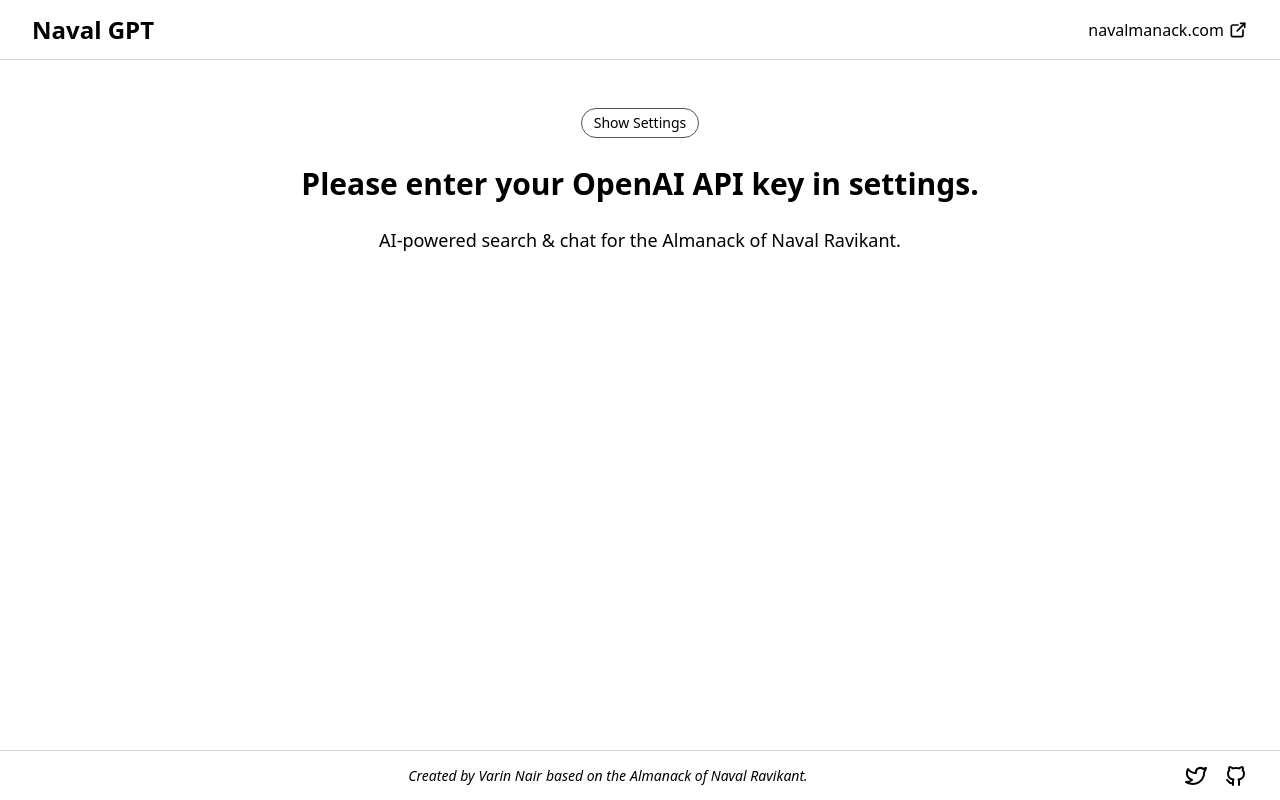
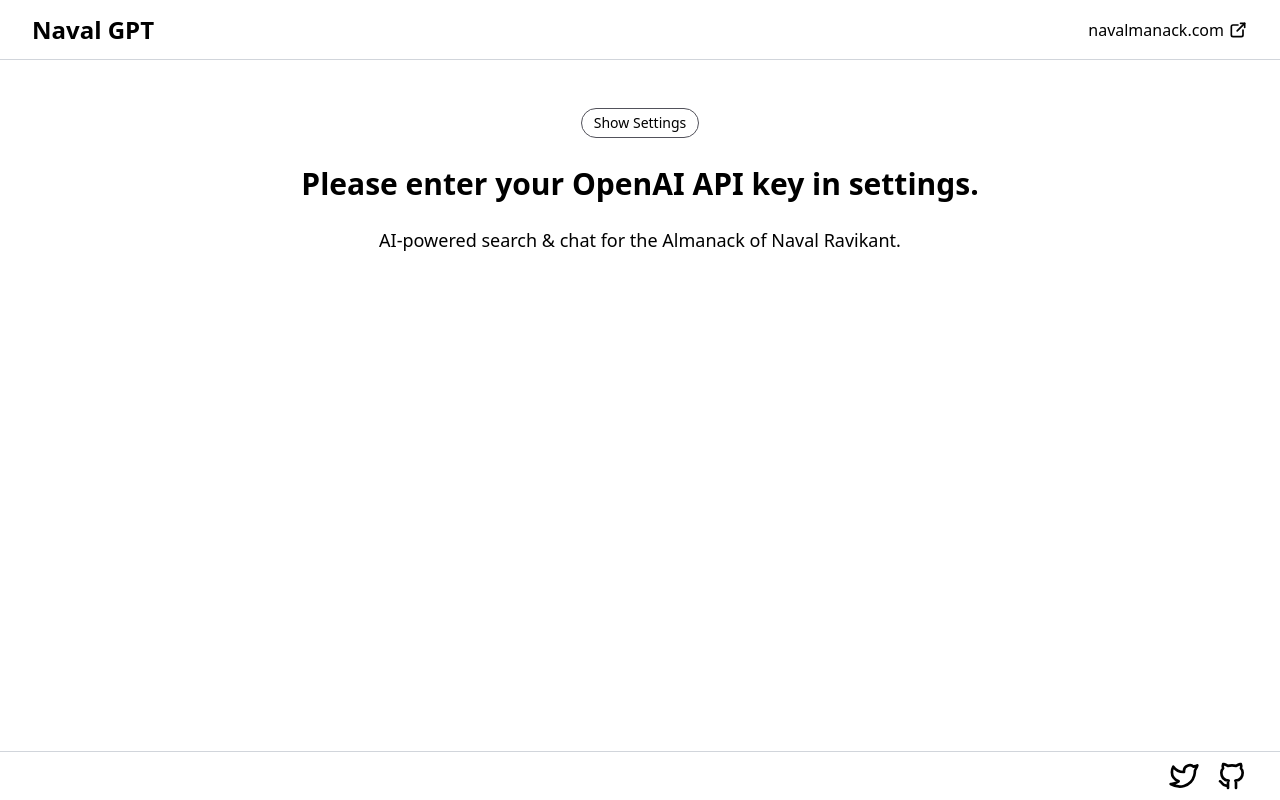
Before and after one commit to varinnair/naval-gpt, a Next.js app: page / in a window 1280 px wide. Built offline with nearby package versions, Linux system fonts and the light colour scheme.

Commit message:
Remove text from footer

```diff
--- a/components/Footer.tsx
+++ b/components/Footer.tsx
@@ -3,30 +3,8 @@
 
 export const Footer: FC = () => {
     return (
-        <div className="flex h-[50px] border-t border-gray-300 py-2 px-8 items-center sm:justify-between justify-center">
+        <div className="flex py-2 px-8 border-t border-gray-300 items-center sm:justify-between justify-center">
             <div className="hidden sm:flex"></div>
-
-            <div className="hidden sm:flex italic text-sm">
-                Created by
-                <a
-                    className="hover:opacity-50 mx-1"
-                    href="https://twitter.com/varin_nair"
-                    target="_blank"
-                    rel="noreferrer"
-                >
-                    Varin Nair
-                </a>
-                based on the
-                <a
-                    className="hover:opacity-50 ml-1"
-                    href="https://www.navalmanack.com/almanack-of-naval-ravikant/table-of-contents"
-                    target="_blank"
-                    rel="noreferrer"
-                >
-                    Almanack of Naval Ravikant
-                </a>
-                .
-            </div>
 
             <div className="flex space-x-4">
                 <a
@@ -35,7 +13,7 @@
                     target="_blank"
                     rel="noreferrer"
                 >
-                    <IconBrandTwitter size={24} />
+                    <IconBrandTwitter size={32} />
                 </a>
 
                 <a
@@ -44,7 +22,7 @@
                     target="_blank"
                     rel="noreferrer"
                 >
-                    <IconBrandGithub size={24} />
+                    <IconBrandGithub size={32} />
                 </a>
             </div>
         </div>
```
